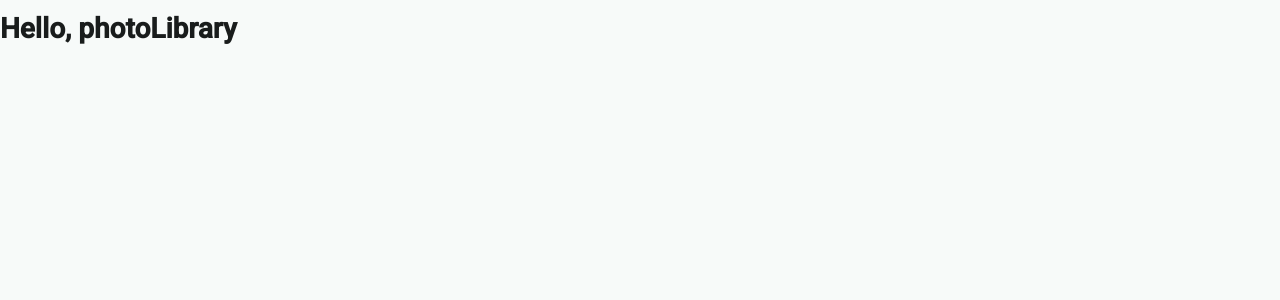
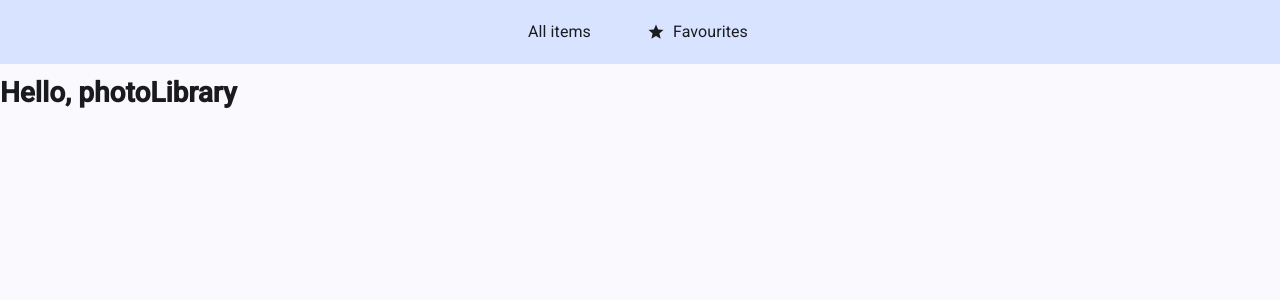
Before and after one commit to AnnaAlex1/PhotoLibraryExercise, an Angular app in the folder photoLibrary/: page / in a window 1280 px wide. Shown: the top 300 px of the page. Built offline with nearby package versions, Linux system fonts and the light colour scheme.

Commit message:
feat: header with buttons design

```diff
--- a/photoLibrary/src/app/app.html
+++ b/photoLibrary/src/app/app.html
@@ -1 +1,2 @@
+<app-header></app-header>
 <h1>Hello, {{ title() }}</h1>
--- a/photoLibrary/src/app/app.ts
+++ b/photoLibrary/src/app/app.ts
@@ -1,9 +1,10 @@
 import { Component, signal } from '@angular/core';
 import { RouterOutlet } from '@angular/router';
+import { Header } from './features/header/header';
 
 @Component({
   selector: 'app-root',
-  imports: [RouterOutlet],
+  imports: [RouterOutlet, Header],
   templateUrl: './app.html',
   styleUrl: './app.scss'
 })
--- /dev/null
+++ b/photoLibrary/src/app/features/header/header.html
@@ -0,0 +1,11 @@
+<mat-toolbar>
+
+    <button mat-button>All items</button>
+
+    <button mat-button>
+        Favourites
+        <mat-icon>star</mat-icon>
+    </button>
+
+
+</mat-toolbar>
--- /dev/null
+++ b/photoLibrary/src/app/features/header/header.scss
@@ -0,0 +1,14 @@
+mat-toolbar {
+
+  background: var(--mat-sys-primary-container);
+  color: var(--mat-sys-on-primary-container);
+
+  justify-content: center;
+  align-items: center;
+
+  gap: 2rem;
+}
+
+button {
+    font: var(--mat-sys-body-large);
+}
--- a/photoLibrary/src/styles.scss
+++ b/photoLibrary/src/styles.scss
@@ -9,7 +9,7 @@
 html {
   @include mat.theme((
     color: (
-      primary: mat.$cyan-palette,
+      primary: mat.$azure-palette,
       tertiary: mat.$orange-palette,
     ),
     typography: Roboto,
@@ -37,8 +37,3 @@ body {
 
 html, body { height: 100%; }
 body { margin: 0; font-family: Roboto, "Helvetica Neue", sans-serif; }
-
-
-*, *::before, *::after {
-  box-sizing: border-box;
-}
```
Also changed, not shown: photoLibrary/src/app/features/header/header.ts (added, +14 -0 lines), 1 other file (tests, documents, lock files or other folders).
